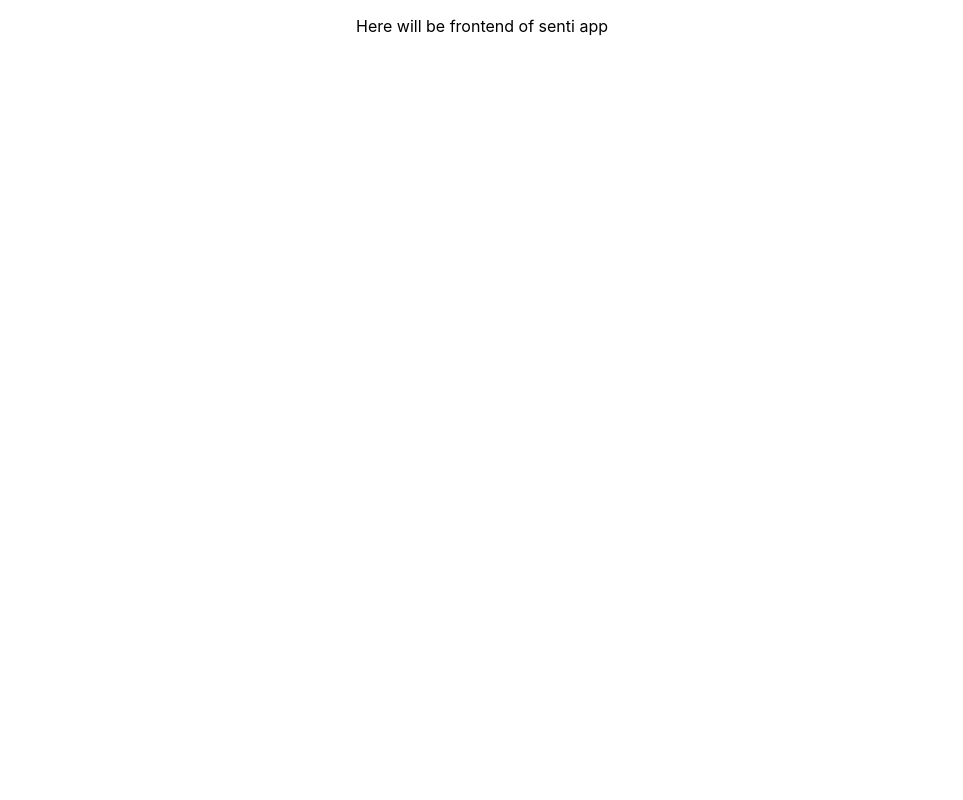
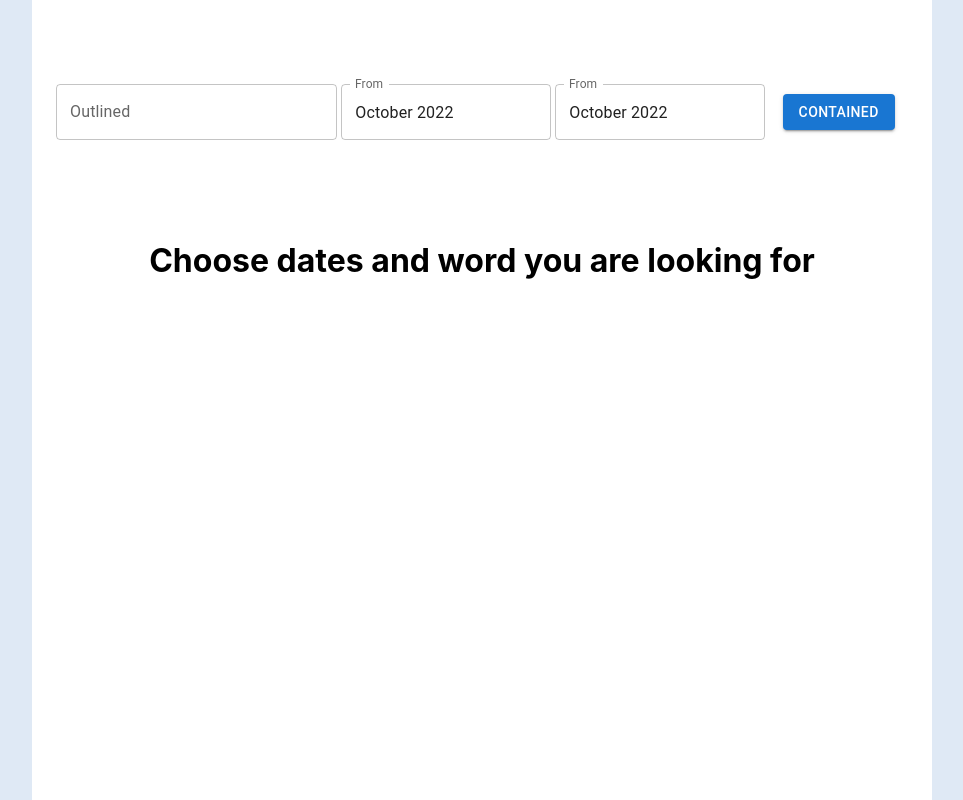
Before and after one commit to mishaaaaaaa/senti-front-app, a React (Create React App) app: page / in a window 1280 px wide. Shown: the whole page, without its empty margins (158-1121 px from the left). Built offline with nearby package versions, Linux system fonts and the light colour scheme.

Commit message:
working update

```diff
--- a/package.json
+++ b/package.json
@@ -6,10 +6,12 @@
     "@emotion/react": "^11.10.4",
     "@emotion/styled": "^11.10.4",
     "@mui/material": "^5.10.9",
+    "@mui/x-date-pickers": "^5.0.4",
     "@testing-library/jest-dom": "^5.16.5",
     "@testing-library/react": "^13.4.0",
     "@testing-library/user-event": "^13.5.0",
     "chart.js": "^3.9.1",
+    "dayjs": "^1.11.5",
     "react": "^18.2.0",
     "react-chartjs-2": "^4.3.1",
     "react-dom": "^18.2.0",
--- a/src/App.css
+++ b/src/App.css
@@ -1,38 +1,12 @@
 .App {
   text-align: center;
+  display: flex;
+  height: 100vh;
+  padding: 0;
+  margin: 0;
 }
 
 .App-logo {
   height: 40vmin;
   pointer-events: none;
 }
-
-@media (prefers-reduced-motion: no-preference) {
-  .App-logo {
-    animation: App-logo-spin infinite 20s linear;
-  }
-}
-
-.App-header {
-  background-color: #282c34;
-  min-height: 100vh;
-  display: flex;
-  flex-direction: column;
-  align-items: center;
-  justify-content: center;
-  font-size: calc(10px + 2vmin);
-  color: white;
-}
-
-.App-link {
-  color: #61dafb;
-}
-
-@keyframes App-logo-spin {
-  from {
-    transform: rotate(0deg);
-  }
-  to {
-    transform: rotate(360deg);
-  }
-}
--- a/src/App.js
+++ b/src/App.js
@@ -1,10 +1,62 @@
-import logo from "./logo.svg";
 import "./App.css";
+import React, { useEffect, useLayoutEffect } from "react";
+import { useState } from "react";
+import { Container } from "@mui/material/";
+import { Grid } from "@mui/material/";
+import RangeDatePicker from "./components/RangeDatePicker";
+import LineChart from "./components/LineChart";
+import { TestData } from "./components/TestData";
 
 function App() {
+  const [fetchData, setFetchData] = useState([]);
+
+  const [testData, setTestData] = useState({});
+
+  function handleGenerateClick(fromDate, toDate, word) {
+    setFetchData([fromDate, toDate, word]);
+  }
+
+  useEffect(() => {
+    if (typeof fetchData[0] == "string") {
+      fetch("https://jsonplaceholder.typicode.com/todos/1")
+        .then((response) => response.json())
+        .then((json) => console.log(json))
+        .then(() => {
+          setTestData({
+            labels: TestData.map((data) => data.year),
+            datasets: [
+              {
+                label: "UsersGained",
+                data: TestData.map((data) => data.userGain),
+                hoverBackgroundColor: "red",
+                pointBackgroundColor: "blue",
+                borderColor: "lime",
+              },
+            ],
+          });
+        });
+    }
+  }, [fetchData]);
+
+  console.log(fetchData);
+
   return (
     <div className="App">
-      <p>Here will be frontend of senti app</p>
+      <Container maxWidth="md" sx={{ bgcolor: "white" }}>
+        <Grid container>
+          <Grid item xs={12}>
+            <RangeDatePicker onInfoSelect={handleGenerateClick} />
+          </Grid>
+          <Grid item xs={12} sx={{ bgcolor: "white" }}>
+            {Object.keys(testData).length === 0 &&
+            testData.constructor === Object ? (
+              <h1>Choose dates and word you are looking for</h1>
+            ) : (
+              <LineChart data={testData} />
+            )}
+          </Grid>
+        </Grid>
+      </Container>
     </div>
   );
 }
--- /dev/null
+++ b/src/components/RangeDatePicker.jsx
@@ -0,0 +1,34 @@
+import * as React from "react";
+import { Box, TextField, Grid, Button } from "@mui/material/";
+import FromDatePicker from "./FromDatePicker";
+
+export default function RangeDatePicker() {
+  return (
+    <Grid
+      my={10}
+      container
+      spacing={0.5}
+      direction="row"
+      justifyContent="center"
+      alignItems="center"
+    >
+      <Grid item xs={6} lg={4}>
+        <TextField
+          fullWidth
+          id="outlined-basic"
+          label="Outlined"
+          variant="outlined"
+        />
+      </Grid>
+      <Grid item xs={3} lg={3}>
+        <FromDatePicker />
+      </Grid>
+      <Grid item xs={3} lg={3}>
+        <FromDatePicker />
+      </Grid>
+      <Grid item xs={6} lg={2}>
+        <Button variant="contained">Contained</Button>
+      </Grid>
+    </Grid>
+  );
+}
--- a/src/index.css
+++ b/src/index.css
@@ -1,13 +1,15 @@
 body {
   margin: 0;
-  font-family: -apple-system, BlinkMacSystemFont, 'Segoe UI', 'Roboto', 'Oxygen',
-    'Ubuntu', 'Cantarell', 'Fira Sans', 'Droid Sans', 'Helvetica Neue',
+  font-family: -apple-system, BlinkMacSystemFont, "Segoe UI", "Roboto", "Oxygen",
+    "Ubuntu", "Cantarell", "Fira Sans", "Droid Sans", "Helvetica Neue",
     sans-serif;
   -webkit-font-smoothing: antialiased;
   -moz-osx-font-smoothing: grayscale;
+  padding: 0;
+  background-color: #dfe9f5;
 }
 
 code {
-  font-family: source-code-pro, Menlo, Monaco, Consolas, 'Courier New',
+  font-family: source-code-pro, Menlo, Monaco, Consolas, "Courier New",
     monospace;
 }
```
Also changed, not shown: 1 other file (tests, documents, lock files or other folders).
